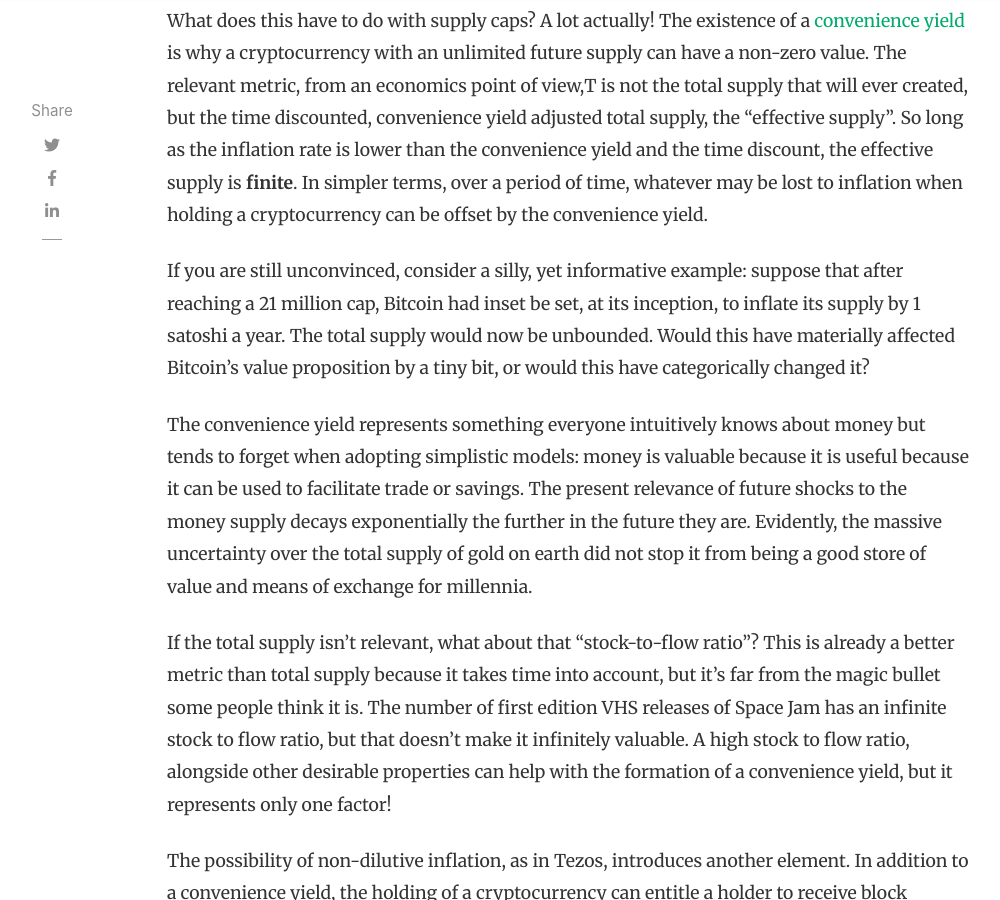
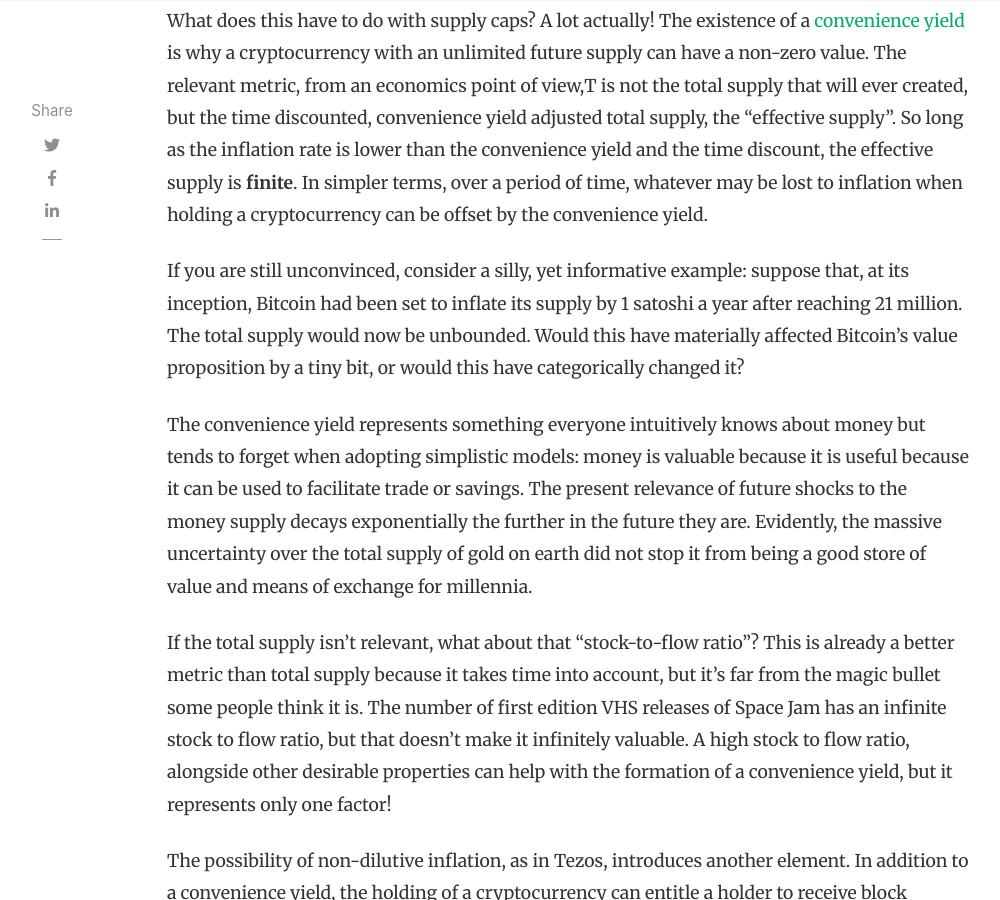
Before and after one commit to murbard/ex.rs, a Jekyll site: the page built from _posts/2019-09-02-on-supply-caps.md, in a window 1280 px wide and 900 px high, scrolled down 5810 px. Shown: the whole window, without its empty margins (118-1118 px from the left). Built offline with Jekyll 4.4.1, drawn with Linux system fonts in a browser that asks for light colours; nearby versions of some CDN libraries; comment, search, counter and statistics services are not loaded; some of the changed text lies outside the part shown.

Commit message:
more mangled sentence fix

```diff
--- a/_posts/2019-09-02-on-supply-caps.md
+++ b/_posts/2019-09-02-on-supply-caps.md
@@ -52,7 +52,7 @@ Someone holding a cryptocurrency may thus derive value merely from holding it. H
 
 What does this have to do with supply caps? A lot actually! The existence of a [convenience yield](https://www.investopedia.com/terms/c/convenienceyield.asp) is why a cryptocurrency with an unlimited future supply can have a non-zero value. The relevant metric, from an economics point of view,T is not the total supply that will ever created, but the time discounted, convenience yield adjusted total supply, the “effective supply”. So long as the inflation rate is lower than the convenience yield and the time discount, the effective supply is **finite**. In simpler terms, over a period of time, whatever may be lost to inflation when holding a cryptocurrency can be offset by the convenience yield.
 
-If you are still unconvinced, consider a silly, yet informative example: suppose that after reaching a 21 million cap, Bitcoin had inset be set, at its inception, to inflate its supply by 1 satoshi a year. The total supply would now be unbounded. Would this have materially affected Bitcoin’s value proposition by a tiny bit, or would this have categorically changed it?
+If you are still unconvinced, consider a silly, yet informative example: suppose that, at its inception, Bitcoin had been set to inflate its supply by 1 satoshi a year after reaching 21 million. The total supply would now be unbounded. Would this have materially affected Bitcoin’s value proposition by a tiny bit, or would this have categorically changed it?
 
 The convenience yield represents something everyone intuitively knows about money but tends to forget when adopting simplistic models: money is valuable because it is useful because it can be used to facilitate trade or savings. The present relevance of future shocks to the money supply decays exponentially the further in the future they are. Evidently, the massive uncertainty over the total supply of gold on earth did not stop it from being a good store of value and means of exchange for millennia.
 
```
Also changed, not shown: other parts of _posts/2019-09-02-on-supply-caps.md (+1 -1 lines).
